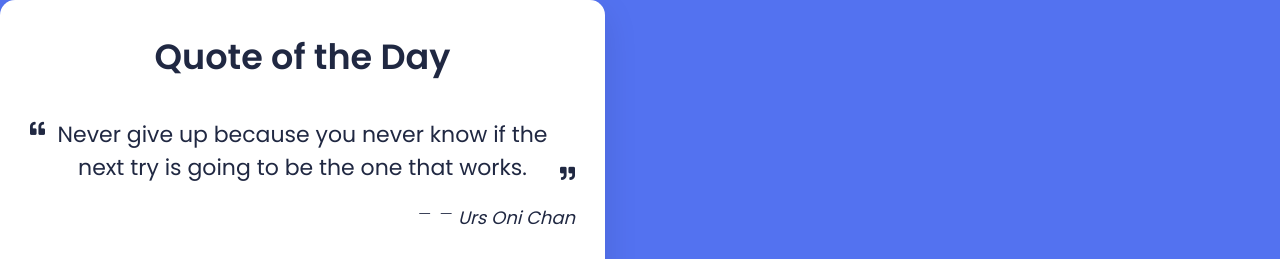
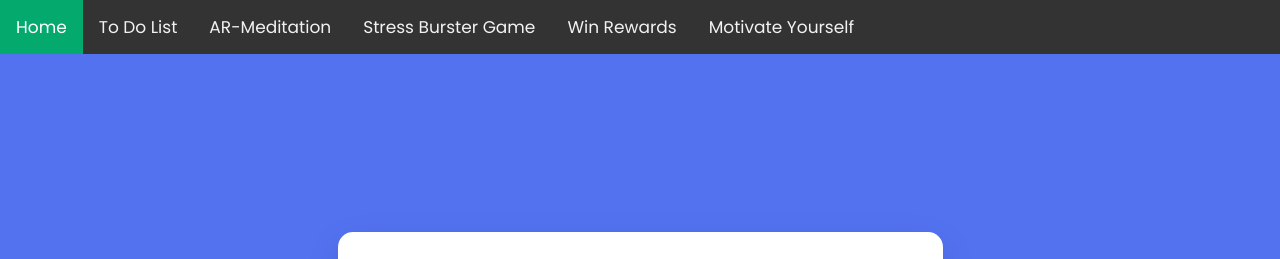
Before and after one commit to akshitagupta15june/Keep-Calm-and-Carry-On.github.io, a plain HTML site: page motivation.html in a window 1280 px wide. Shown: the top 259 px of the page. Drawn offline with Linux system fonts and the light colour scheme.

Commit message:
Update motivation.html

```diff
--- a/motivation.html
+++ b/motivation.html
@@ -6,14 +6,24 @@
   <meta name="viewport" content="width=device-width">
   <title>Motivation</title>
   <link href="style.css" rel="stylesheet" type="text/css" />
+  <link rel="stylesheet" href="style.css">
   <link rel="stylesheet" href="motivation.css">
-
   <link rel="stylesheet" href="https://cdnjs.cloudflare.com/ajax/libs/font-awesome/5.15.3/css/all.min.css"/>
 </head>
 <body>
+  <!-- Navbar -->
+  <div class="topnav navbar">
+    <a class="active" href="index.html">Home</a>
+    <a href="TaskWhiz/signUp.html">To Do List</a>
+    <a href="meditation.html">AR-Meditation</a>
+    <a href="sbgame.html">Stress Burster Game</a>
+    <a href="reward.html">Win Rewards</a>
+    <a href="motivation.html">Motivate Yourself</a>
+  </div>
 
-  <div class="wrapper">
-    <header>Quote of the Day</header>
+  <div class="quote-box">
+    <div class="wrapper">
+      <header>Quote of the Day</header>
     <div class="content">
       <div class="quote-area">
         <i class="fas fa-quote-left"></i>
@@ -21,7 +31,7 @@
         <i class="fas fa-quote-right"></i>
       </div>
       <div class="author">
-        <span>_ _</span>
+        <span>__</span>
         <span class="name">Urs Oni Chan</span>
       </div>
     </div>
@@ -36,8 +46,9 @@
               <button>New Quote</button>
             </div>
           </div>
-    </div>
+        </div>
   </div>
+</div>
 
 
   <script src="motivation.js"></script>
```
